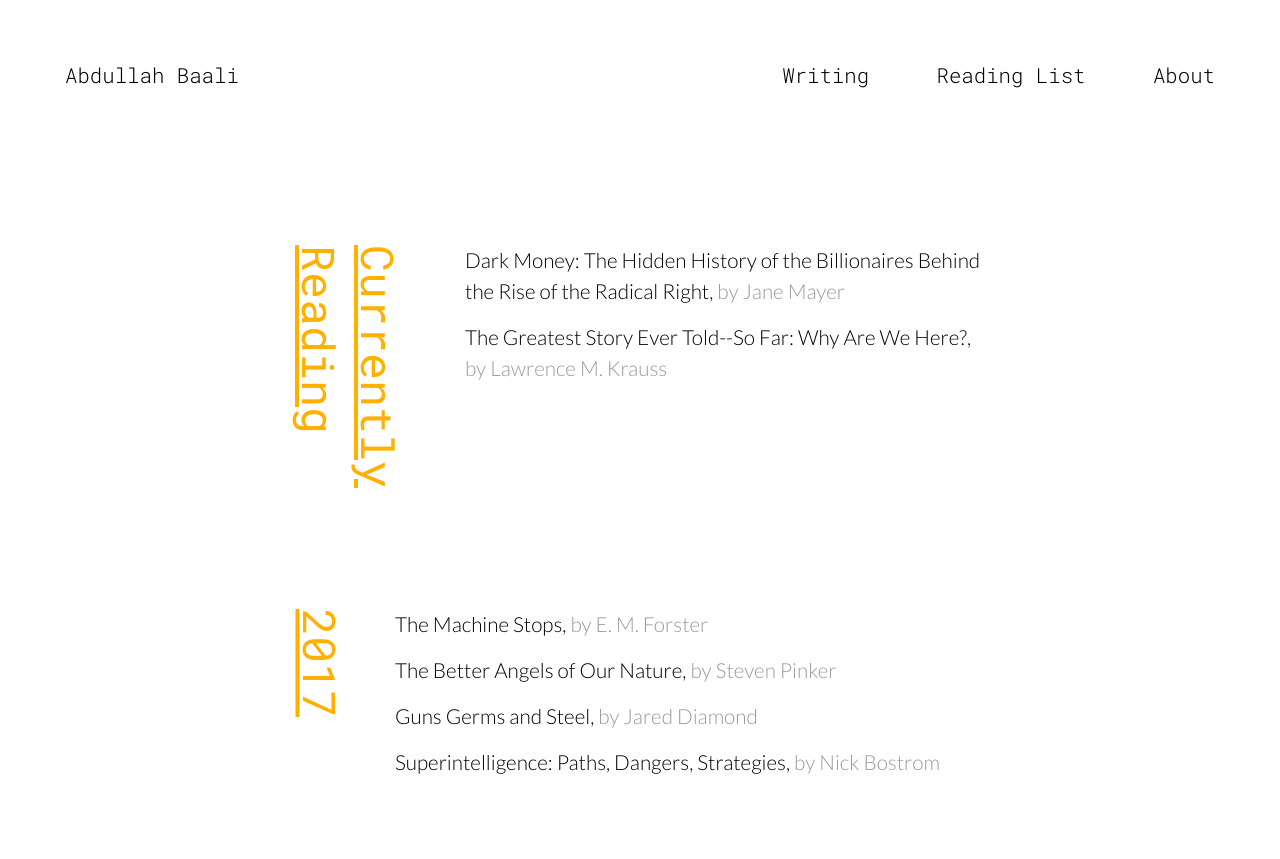
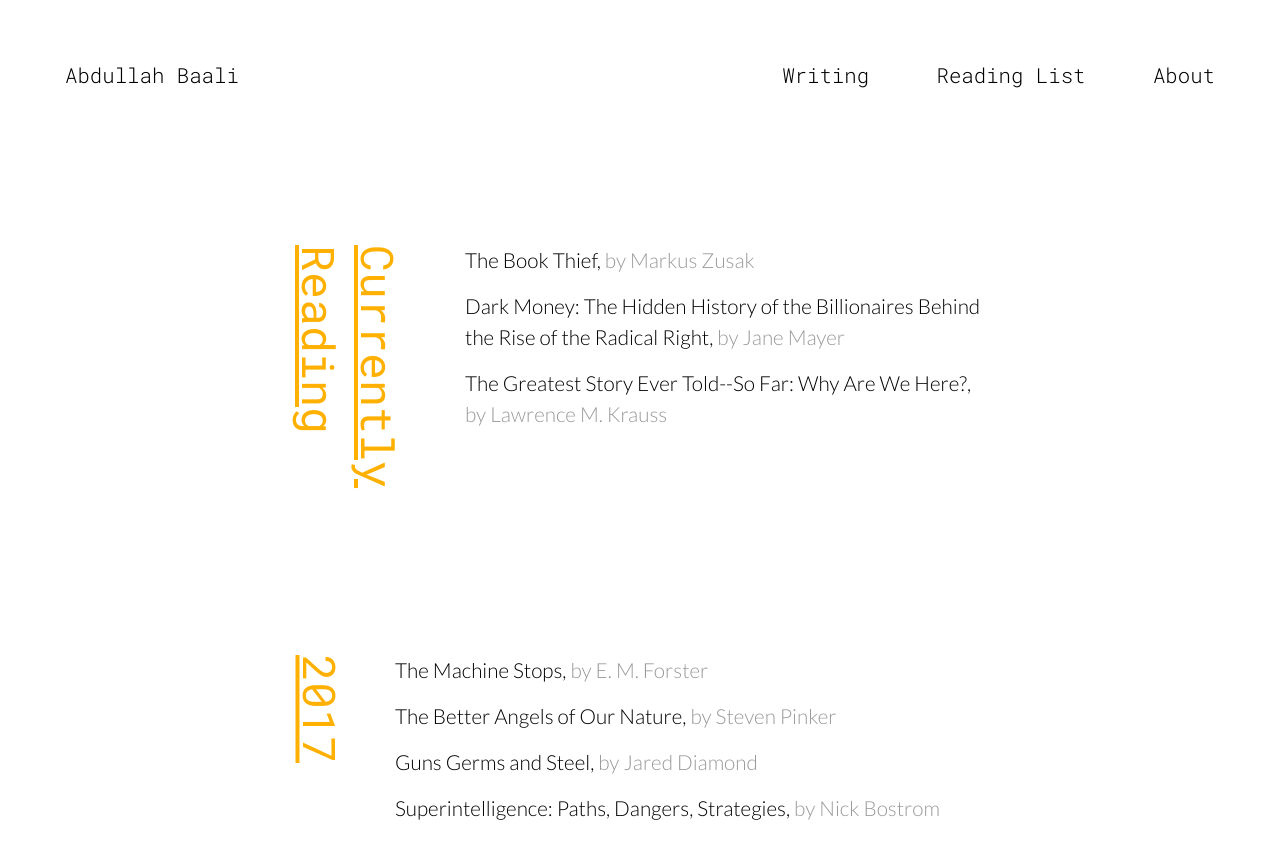
Before and after one commit to trufflesprouts/trufflesprouts.github.io, a Jekyll site: the page built from reading-list.md, in a window 1280 px wide and 900 px high. Shown: the top 859 px of the window. Built offline with Jekyll 4.4.1, drawn with Linux system fonts in a browser that asks for light colours; comment, search, counter and statistics services are not loaded.

Commit message:
reading list updated

```diff
--- a/_layouts/reading-list.html
+++ b/_layouts/reading-list.html
@@ -5,6 +5,7 @@ layout: default
 <div class="reading-list">
   <h1 class="w-40">Currently<br>Reading</h1>
   <div class="book-list w-60">
+    <p>The Book Thief, <span class="book-author">by Markus Zusak</span></p>
     <p>Dark Money: The Hidden History of the Billionaires Behind the Rise of the Radical Right, <span class="book-author">by Jane Mayer</span></p>
     <p>The Greatest Story Ever Told--So Far: Why Are We Here?, <span class="book-author">by Lawrence M. Krauss</span></p>
   </div>
```
